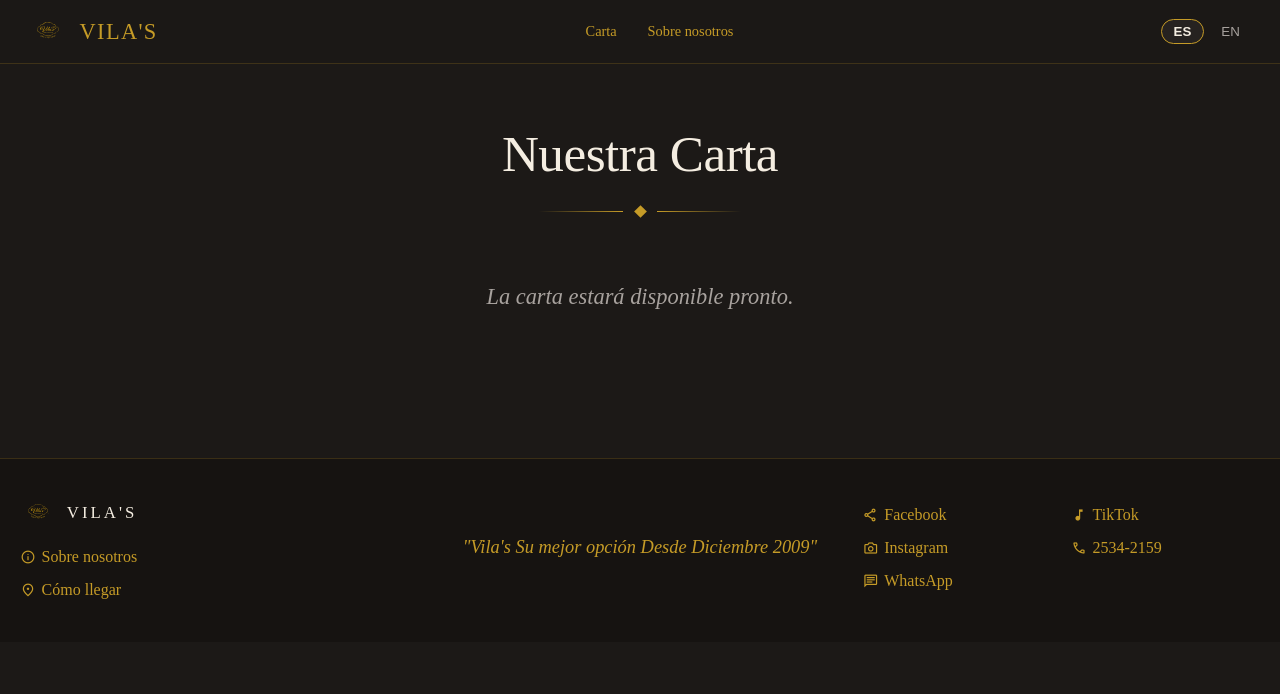
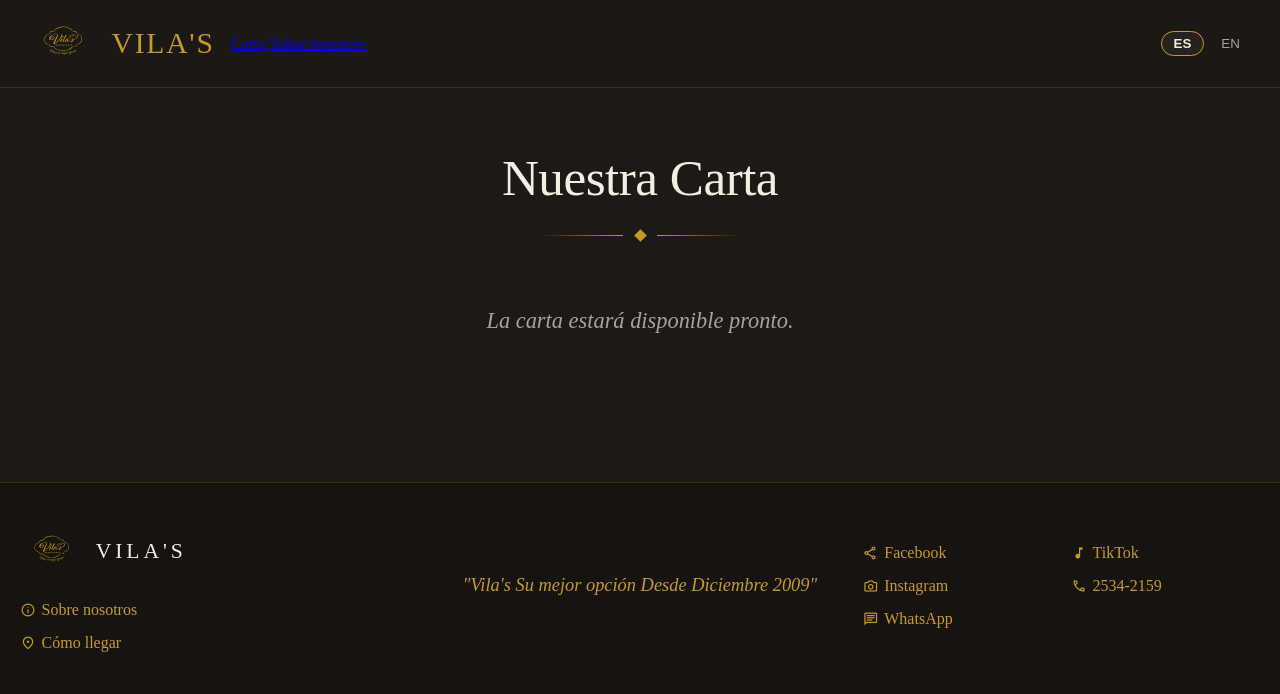
Before and after one commit to admonvilasdba/Villas, a Django app: page /es/ in a window 1280 px wide. Shown: the top 694 px of the page. Run offline with Django 5.2, Linux system fonts and the light colour scheme; data that the repository does not hold is empty; some web fonts are replaced.

Commit message:
arrego de interfaz

```diff
--- a/static/css/menu.css
+++ b/static/css/menu.css
@@ -18,7 +18,7 @@
     --font-body: 'Times New Roman', Times, serif;
     --radius: 8px;
     --radius-lg: 16px;
-    --header-h: 64px;
+    --header-h: 88px;
     --nav-h: 52px;
 }
 
@@ -68,55 +68,29 @@
     background: rgba(28, 25, 23, 0.95);
     backdrop-filter: blur(8px);
     border-bottom: 1px solid var(--color-hairline);
-    flex-wrap: wrap;
-}
-
-.site-header__nav {
-    display: flex;
-    align-items: center;
-    gap: 0.5rem;
-    flex-wrap: wrap;
-}
-
-.site-header__link {
-    display: inline-flex;
-    align-items: center;
-    padding: 0.25rem 0.65rem;
-    color: var(--color-gold);
-    text-decoration: none;
-    border: 1px solid transparent;
-    border-radius: 999px;
-    transition: color 0.2s, border-color 0.2s, background-color 0.2s;
-    font-family: var(--font-body);
-    font-size: 0.9rem;
-}
-
-.site-header__link:hover,
-.site-header__link:focus-visible {
-    color: var(--color-gold-soft);
-    border-color: var(--color-hairline);
-    background: rgba(197, 155, 39, 0.08);
-    outline: none;
 }
 
 .site-logo {
     display: inline-flex;
     align-items: center;
     gap: 0.6rem;
+    min-width: 0;
     text-decoration: none;
     color: var(--color-gold);
 }
 
 .site-logo__crest {
-    height: 42px;
+    height: 74px;
     width: auto;
+    flex-shrink: 0;
 }
 
 .site-logo__name {
     font-family: var(--font-display);
-    font-size: 1.4rem;
+    font-size: clamp(1.15rem, 5.5vw, 1.85rem);
     letter-spacing: 0.06em;
     text-transform: uppercase;
+    white-space: nowrap;
 }
 
 .site-logo:hover .site-logo__name {
@@ -129,6 +103,8 @@
     display: flex;
     align-items: center;
     gap: 0.35rem;
+    margin-left: auto;
+    flex-shrink: 0;
     font-family: var(--font-body);
     font-size: 0.9rem;
 }
@@ -621,7 +597,7 @@
 }
 
 .site-footer__crest {
-    height: 38px;
+    height: 67px;
     width: auto;
 }
 
@@ -629,7 +605,7 @@
     font-family: var(--font-display);
     text-transform: uppercase;
     letter-spacing: 0.18em;
-    font-size: 1.05rem;
+    font-size: 1.35rem;
     color: var(--color-text);
 }
 
--- a/templates/base.html
+++ b/templates/base.html
@@ -52,7 +52,7 @@
                 <a class="site-footer__link" href="{% url 'menu:about' %}">
                     <span class="material-symbols-outlined" aria-hidden="true">info</span> {% translate "Sobre nosotros" %}
                 </a>
-                <a class="site-footer__link" href="https://maps.google.com" target="_blank" rel="noopener noreferrer">
+                <a class="site-footer__link" href="https://maps.app.goo.gl/C7XTMCcyLmXy5XLM8" target="_blank" rel="noopener noreferrer">
                     <span class="material-symbols-outlined" aria-hidden="true">location_on</span> {% translate "Cómo llegar" %}
                 </a>
             </nav>
@@ -65,10 +65,10 @@
         <div class="site-footer__zone site-footer__col3">
             <div class="site-footer__contact-grid">
                 <div class="site-footer__contact-col">
-                    <a class="site-footer__link" href="https://www.facebook.com/profile.php?id=100063471143016" target="_blank" rel="noopener noreferrer">
+                    <a class="site-footer__link" href="https://www.facebook.com/restaurantevilas/?rdid=NC1w3w3qvmZld79v" target="_blank" rel="noopener noreferrer">
                         <span class="material-symbols-outlined" aria-hidden="true">share</span> Facebook
                     </a>
-                    <a class="site-footer__link" href="https://www.instagram.com/vilas_restaurante_" target="_blank" rel="noopener noreferrer">
+                    <a class="site-footer__link" href="https://www.instagram.com/vilas_restaurante_?rpxt=anA2MTRsaHYyMGJ6" target="_blank" rel="noopener noreferrer">
                         <span class="material-symbols-outlined" aria-hidden="true">photo_camera</span> Instagram
                     </a>
                     <a class="site-footer__link" href="https://wa.me/50587378930" target="_blank" rel="noopener noreferrer">
@@ -76,7 +76,7 @@
                     </a>
                 </div>
                 <div class="site-footer__contact-col">
-                    <a class="site-footer__link" href="https://www.tiktok.com" target="_blank" rel="noopener noreferrer">
+                    <a class="site-footer__link" href="https://www.tiktok.com/@vilas.diriamba?_r=1&_t=ZS-9AzfdBGZPC1" target="_blank" rel="noopener noreferrer">
                         <span class="material-symbols-outlined" aria-hidden="true">music_note</span> TikTok
                     </a>
                     <a class="site-footer__link" href="tel:25342159">
```
Also changed, not shown: static/Imagenes/Icono.svg (added).
